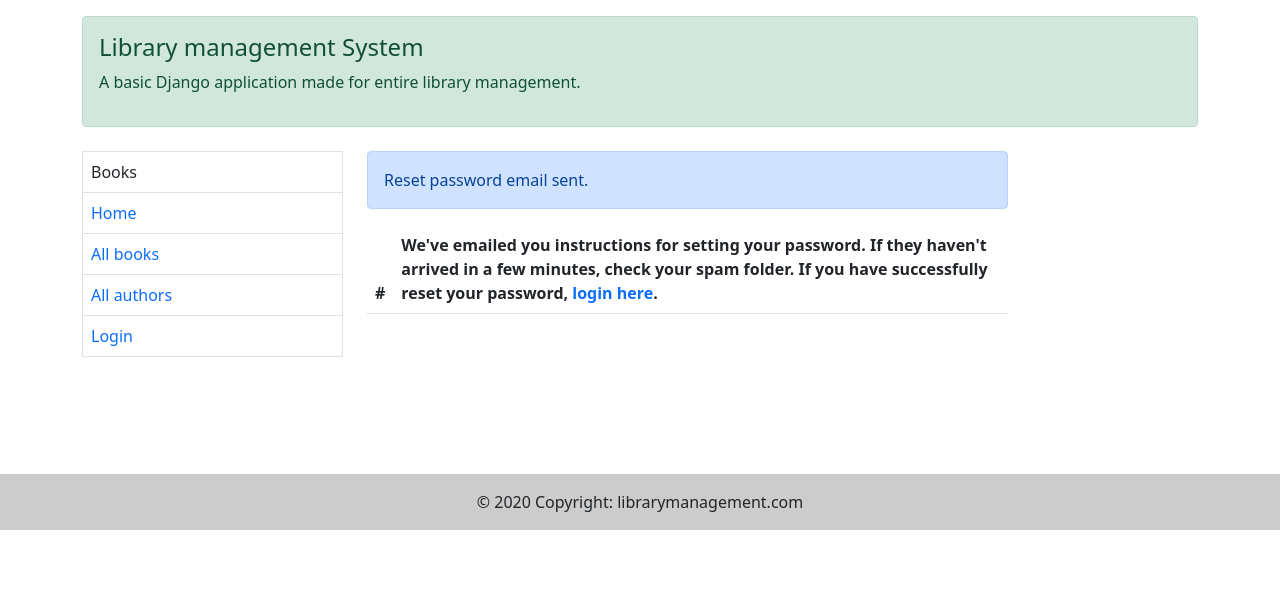
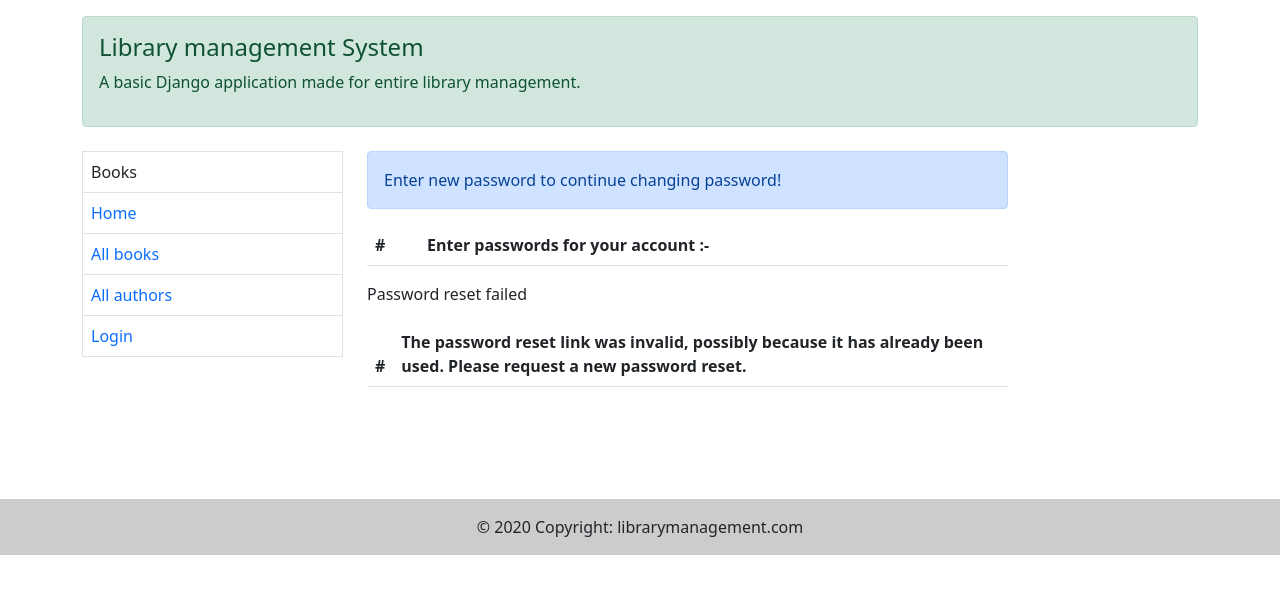
Before and after one commit to vikas1412/library-ms, a Django app: page /accounts/reset/1/1/ in a window 1280 px wide. Shown: the top 594 px of the page. Run offline with Django 3.2, Linux system fonts and the light colour scheme; lists and menus that the app fills with data are empty.

Commit message:
Add password reset feature

```diff
--- a/templates/registration/password_reset_complete.html
+++ b/templates/registration/password_reset_complete.html
@@ -7,15 +7,14 @@
 {% block body %}
 
     <div class="alert alert-primary" role="alert">
-        Reset password email sent.
+        Your password was successfully completed.
     </div>
 
     <table class="table">
         <thead>
         <tr>
             <th scope="col">#</th>
-            <th scope="col">We've emailed you instructions for setting your password. If they haven't arrived in a few minutes, check your spam folder.
-            If you have successfully reset your password, <a href="{% url 'login' %}">login here</a>.</th>
+            <th scope="col">Your password has been sucessfully changed. Now please <a href="{% url 'login' %}">login</a> to continue.</th>
         </tr>
         </thead>
     </table>
--- a/templates/registration/password_reset_confirm.html
+++ b/templates/registration/password_reset_confirm.html
@@ -2,25 +2,59 @@
 
 {% load static %}
 
-{% block title %}Reset password sent - Local Library{% endblock %}
+{% block title %}Change password - Local Library{% endblock %}
 
 {% block body %}
 
     <div class="alert alert-primary" role="alert">
-        Reset password email sent.
+        Enter new password to continue changing password!
     </div>
 
     <table class="table">
         <thead>
         <tr>
             <th scope="col">#</th>
-            <th scope="col">We've emailed you instructions for setting your password. If they haven't arrived in a few minutes, check your spam folder.
-            If you have successfully reset your password, <a href="{% url 'login' %}">login here</a>.</th>
+            <th scope="col">Enter passwords for your account :-</th>
         </tr>
         </thead>
     </table>
 
+    {% if validlink %}
+
+        <div class="p-1 alert alert-warning alert-dismissible fade show" role="alert">
+            <div style="width:95%"><strong>Please enter (and confirm) your new password.</strong></div>
+            <button type="button" class="p-2 btn-close" data-bs-dismiss="alert" aria-label="Close"></button>
+        </div>
+
+
+        <form action="" method="post">
+            {% csrf_token %}
+            <span>{{ form.new_password1.errors }}</span>
+            <label for="id_new_password1">New password:</label>
+            <span id="input">{{ form.new_password1 }}</span>
+            <br>
+            <span>{{ form.new_password2.errors }}</span>
+            <label for="id_new_password2">Confirm password:</label>
+            <span id="input">{{ form.new_password2 }}</span>
+            <br>
+            <input class="btn btn-primary mt-1" type="submit" value="Change password">
+
+
+        </form>
+    {% else %}
+        <table class="table">
+            <thead>
+            <tr>
+                <th scope="col">#</th>
+                <p>Password reset failed</p>
+                <th scope="col">The password reset link was invalid, possibly because it has already been used. Please
+                    request a new password
+                    reset.
+                </th>
+            </tr>
+            </thead>
+        </table>
+    {% endif %}
 
     <br><br><br><br>
-    <br><br>
 {% endblock %}
```
Also changed, not shown: templates/registration/password_reset_done.html (+4 -3 lines), templates/registration/password_reset_email.html (+7 -4 lines).
